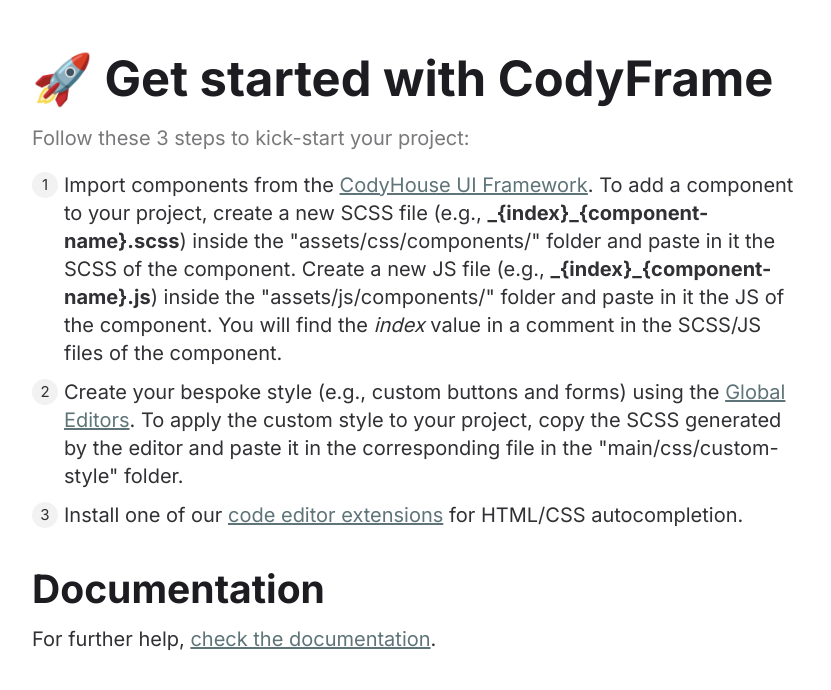
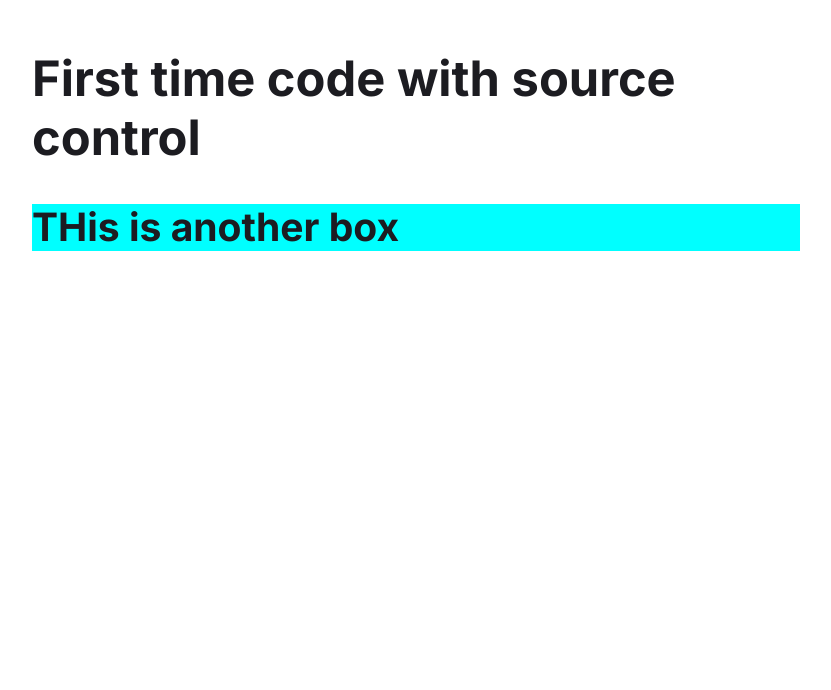
Before and after one commit to Dinarako/BB-project-with-Tamer, a website: page main/index.html in a window 1280 px wide. Shown: the whole page, without its empty margins (224-1055 px from the left). Drawn offline with Linux system fonts and the light colour scheme.

Commit message:
TH: I added the box and the h1 and h2 divs

```diff
--- a/main/index.html
+++ b/main/index.html
@@ -15,17 +15,9 @@
 <body>
   <div class="container max-width-sm padding-y-lg">
     <div class="text-component">
-      <h1>🚀 Get started with CodyFrame</h1>
-      <p class="color-contrast-medium">Follow these 3 steps to kick-start your project:</p>
 
-      <ol class="list list--ol">
-        <li>Import components from the <a href="https://codyhouse.co/ds/components" target="_blank" rel="noopener nofollow">CodyHouse UI Framework</a>. To add a component to your project, create a new SCSS file (e.g., <strong>_{index}_{component-name}.scss</strong>) inside the "assets/css/components/" folder and paste in it the SCSS of the component. Create a new JS file (e.g., <strong>_{index}_{component-name}.js</strong>) inside the "assets/js/components/" folder and paste in it the JS of the component. You will find the <em>index</em> value in a comment in the SCSS/JS files of the component.</li>
-        <li>Create your bespoke style (e.g., custom buttons and forms) using the <a href="https://codyhouse.co/ds/globals" target="_blank" rel="noopener nofollow">Global Editors</a>. To apply the custom style to your project, copy the SCSS generated by the editor and paste it in the corresponding file in the "main/css/custom-style" folder.</li>
-        <li>Install one of our <a href="https://codyhouse.co/ds/docs/extensions" target="_blank" rel="noopener nofollow">code editor extensions</a> for HTML/CSS autocompletion.</li>
-      </ol>
-
-      <h2>Documentation</h2>
-      <p>For further help, <a href="https://codyhouse.co/ds/get-started" target="_blank" rel="noopener nofollow">check the documentation</a>.</p>
+      <h1>First time code with source control </h1>
+      <div style="background-color: aqua; margin: auto;"><h2>THis is another box</h2></div>
     </div>
   </div>
 <script src="assets/js/scripts.js"></script>
```
